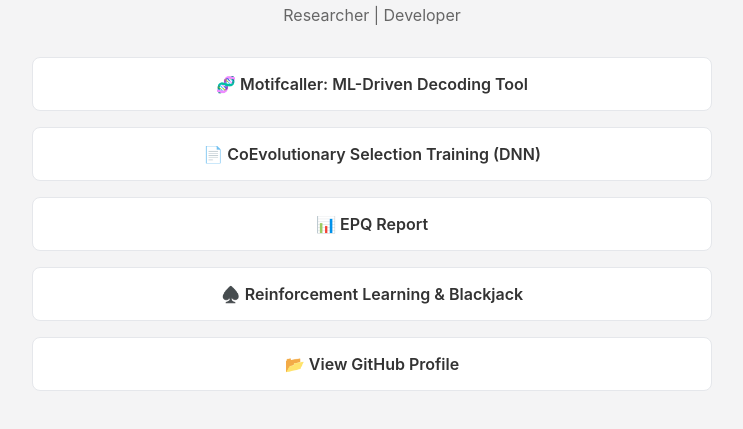
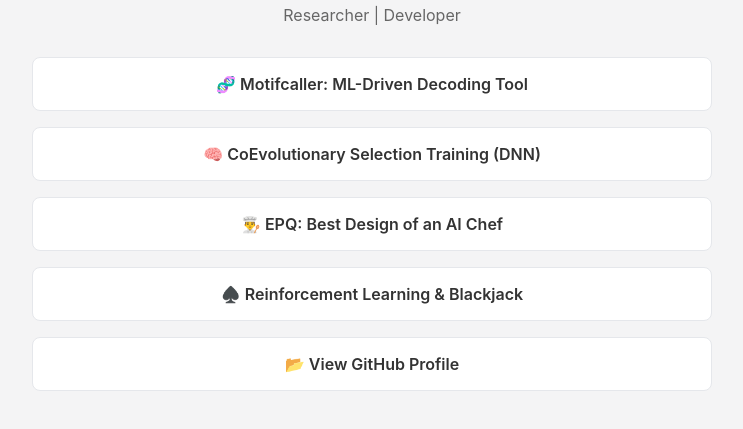
Before and after one commit to Devli-T/devli-t.github.io, a plain HTML site: page index.html in a window 1280 px wide. Shown: the part 207-636 px from the top of the page, without its empty margins (268-1011 px from the left). Drawn offline with Linux system fonts and the light colour scheme.

Commit message:
Update index.html
better emojis

```diff
--- a/index.html
+++ b/index.html
@@ -66,11 +66,11 @@
         </a>
 
         <a href="CoEvolutionary%20Selection%20Training%20for%20Efficient%20DNN%20Training%20Paper.pdf" class="link-card" target="_blank">
-            📄 CoEvolutionary Selection Training (DNN)
+            🧠 CoEvolutionary Selection Training (DNN)
         </a>
 
         <a href="EPQ%20Report.pdf" class="link-card" target="_blank">
-            📊 EPQ Report
+            👨‍🍳 EPQ: Best Design of an AI Chef
         </a>
 
         <a href="Reinforcement%20Learning%20and%20Blackjack%20Paper.pdf" class="link-card" target="_blank">
```
